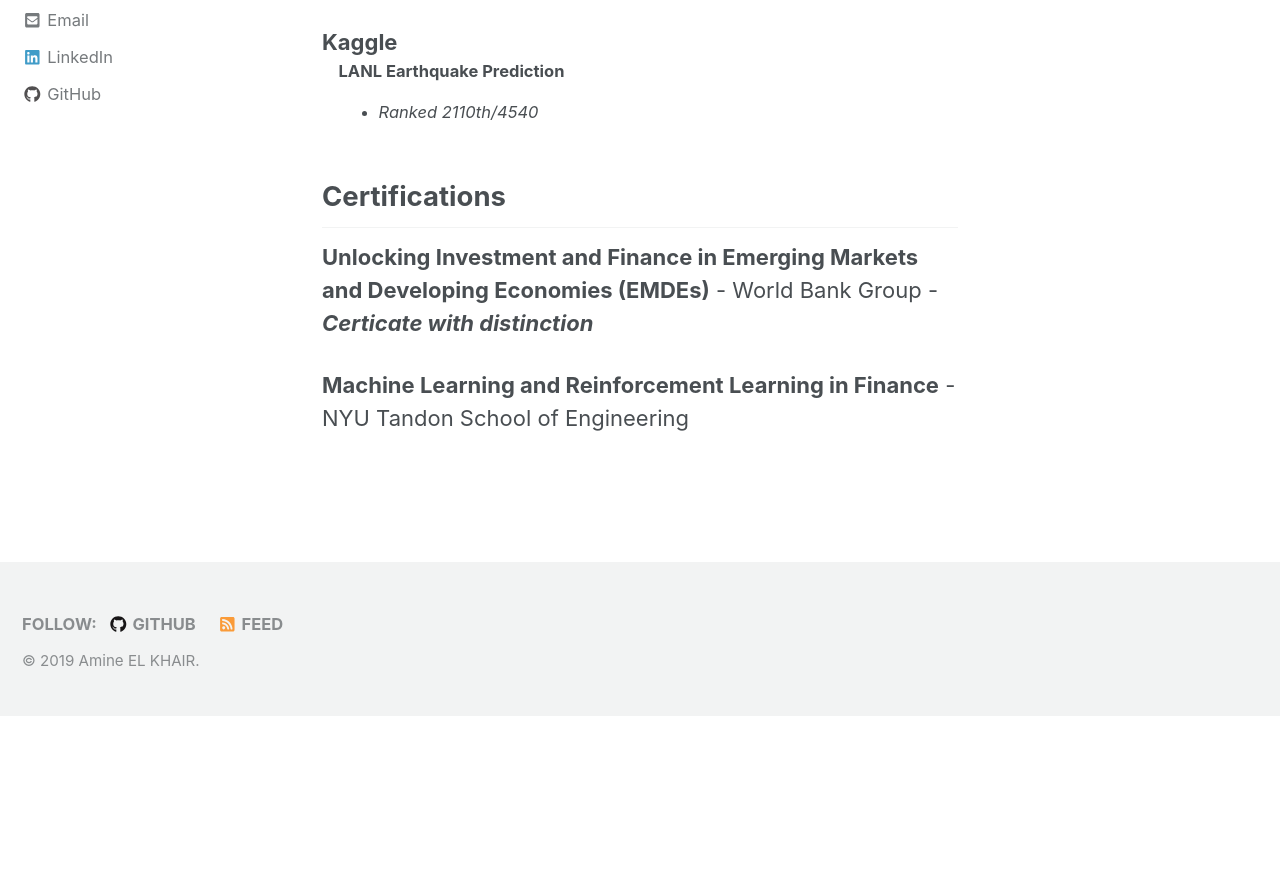
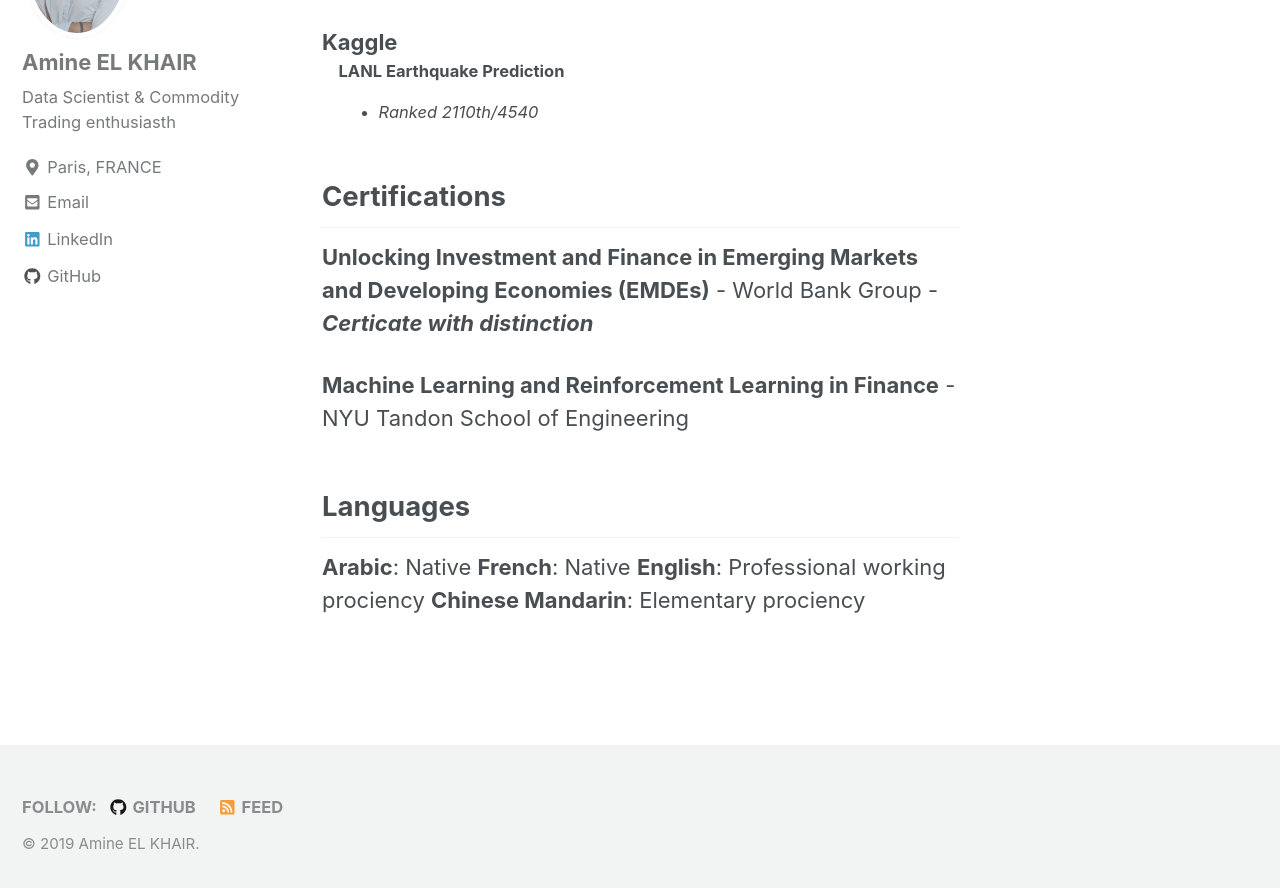
Before and after one commit to aelkhair/aelkhair.github.io, a Jekyll site: the page built from _pages/cv.md, in a window 1280 px wide and 900 px high, scrolled down 2475 px. Shown: the top 888 px of the window. Built offline with Jekyll 4.4.1, drawn with Linux system fonts in a browser that asks for light colours; nearby versions of some CDN libraries; before the commit the page ends 3192 px from its top, so only the background shows below that.

Commit message:
cv update - languages

```diff
--- a/_pages/cv.md
+++ b/_pages/cv.md
@@ -84,3 +84,11 @@
 **Unlocking Investment and Finance in Emerging Markets and Developing Economies (EMDEs)** - World Bank Group  - ***Certicate with distinction***
 
 **Machine Learning and Reinforcement Learning in Finance** - NYU Tandon School of Engineering
+
+Languages
+----------
+
+**Arabic**: Native
+**French**: Native
+**English**: Professional working prociency
+**Chinese Mandarin**: Elementary prociency
```
